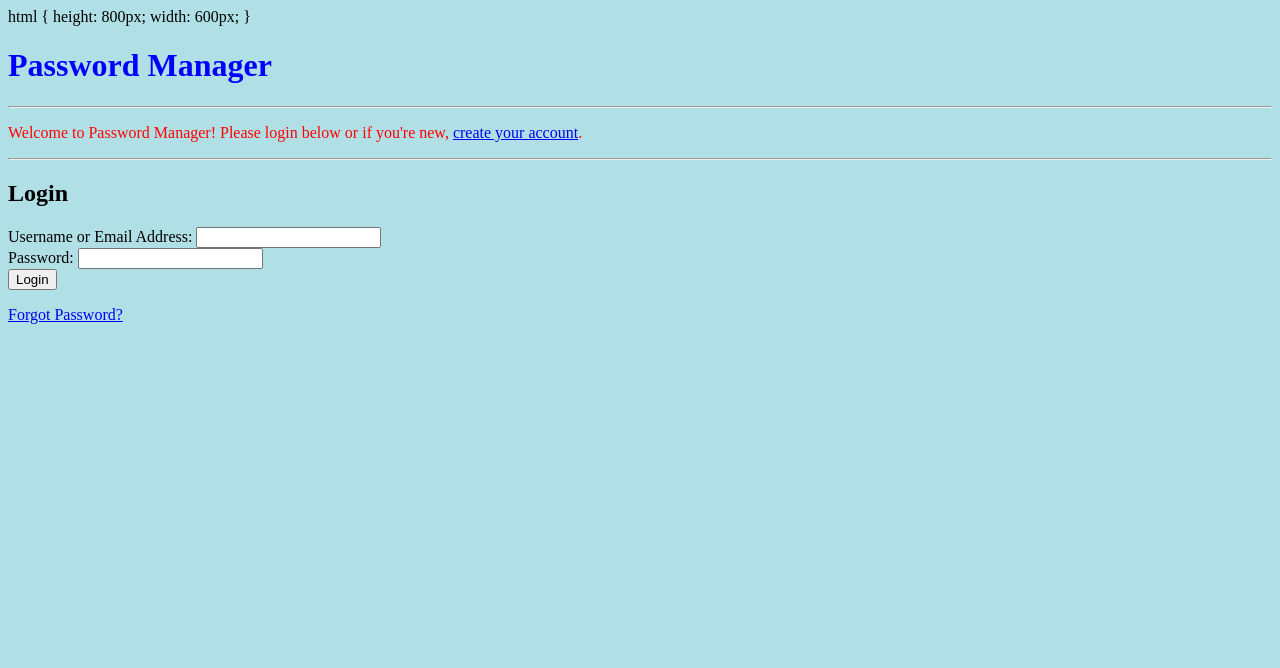
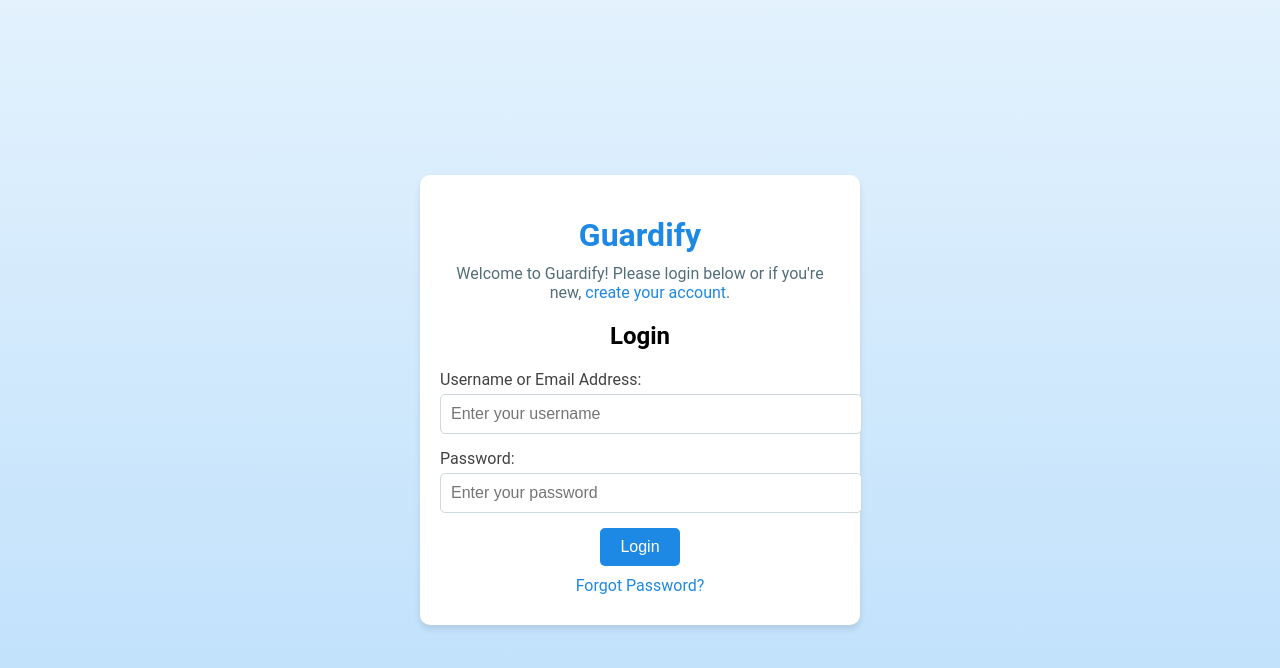
Before and after one commit to 2024-25-Allen-ISD-Computer-Science/6th-period-isp-password-manager, a browser extension: page main-page.html in a window 1280 px wide. Drawn offline with Linux system fonts and the light colour scheme.

Commit message:
changed layout and name, extesnison is much neater

```diff
--- a/main-page.html
+++ b/main-page.html
@@ -1,39 +1,104 @@
+
 <!DOCTYPE html>
 <html lang="en">
   <head>
     <link rel="stylesheet" href="styles.css">
     <style>
-      body {background-color: powderblue;}
-      h1   {color: blue;}
-      p    {color: red;}
+      body {
+        font-family: 'Roboto', sans-serif;
+        background: linear-gradient(to bottom, #e3f2fd, #bbdefb);
+        margin: 0;
+        padding: 0;
+        display: flex;
+        justify-content: center;
+        align-items: center;
+        height: 100vh;
+      }
+      .container {
+        background: white;
+        border-radius: 10px;
+        box-shadow: 0 4px 6px rgba(0, 0, 0, 0.1);
+        width: 400px;
+        padding: 20px;
+        text-align: center;
+      }
+      h1 {
+        color: #1e88e5;
+        font-size: 2rem;
+        margin-bottom: 10px;
+      }
+      p {
+        color: #546e7a;
+        margin: 10px 0;
+      }
+      a {
+        color: #1e88e5;
+        text-decoration: none;
+      }
+      a:hover {
+        text-decoration: underline;
+      }
+      .form-group {
+        margin-bottom: 15px;
+        text-align: left;
+      }
+      label {
+        display: block;
+        color: #424242;
+        margin-bottom: 5px;
+      }
+      input[type="text"], input[type="password"] {
+        width: 100%;
+        padding: 10px;
+        border: 1px solid #cfd8dc;
+        border-radius: 5px;
+        outline: none;
+        font-size: 1rem;
+      }
+      input[type="text"]:focus, input[type="password"]:focus {
+        border-color: #1e88e5;
+      }
+      button {
+        background: #1e88e5;
+        color: white;
+        border: none;
+        padding: 10px 20px;
+        border-radius: 5px;
+        font-size: 1rem;
+        cursor: pointer;
+        transition: background 0.3s;
+      }
+      button:hover {
+        background: #1565c0;
+      }
+      .welcome-message {
+        margin-bottom: 20px;
+      }
     </style>
-   html {
-     height: 800px;
-     width: 600px;
-   }
   </head>
+  <body>
+    <div class="container">
       <!--Title and prompt for the "Password Manager" chrome extension-->
-    <h1>Password Manager</h1>
-    <hr>
+      <h1>Guardify</h1>
       <p class="welcome-message">
-    Welcome to Password Manager! Please login below or if you're new, <a href="#signupForm" id="signupLink">create your account</a>.
+        Welcome to Guardify! Please login below or if you're new, <a href="#signupForm" id="signupLink">create your account</a>.
       </p>
       <!-- Allows for user input for username and password for login-->
-    <hr>
       <h2>Login</h2>
       <form id="loginForm">
         <div class="form-group">
           <label for="username">Username or Email Address:</label>
-          <input type="text" id="username" required>
+          <input type="text" id="username" placeholder="Enter your username" required>
         </div>
         <div class="form-group">
           <label for="password">Password:</label>
-          <input type="password" id="password" required>
+          <input type="password" id="password" placeholder="Enter your password" required>
         </div>
          <!-- Submit button to login -->
         <button type="submit">Login</button>
          <!-- Forgot password function-->
         <p><a href="#forgotPassword" id="forgotPasswordLink">Forgot Password?</a></p>
       </form>
+    </div>
   </body>
 </html>
```
Also changed, not shown: styles.css (line endings or trailing spaces). Lines whose indentation alone changed are shown as unchanged.
